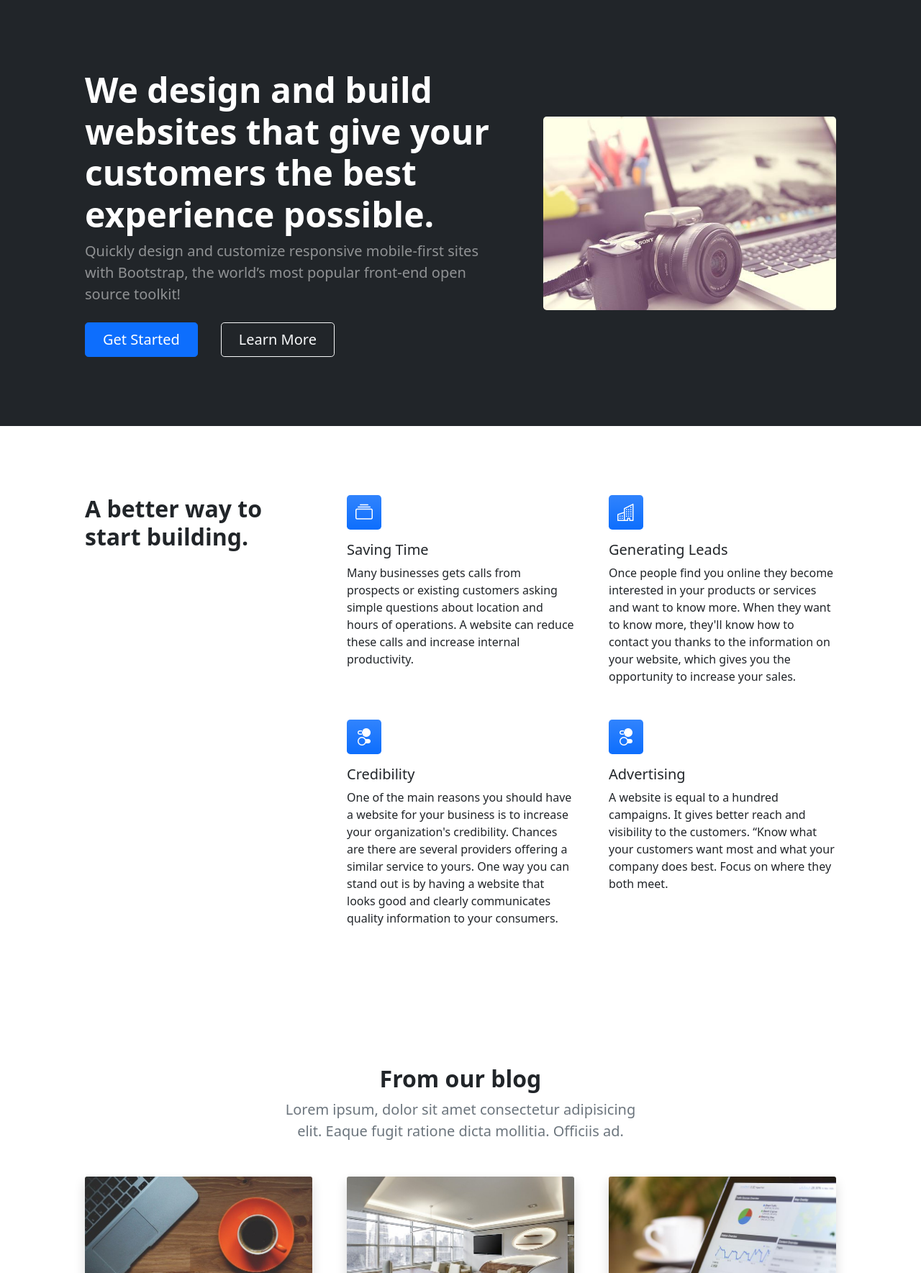
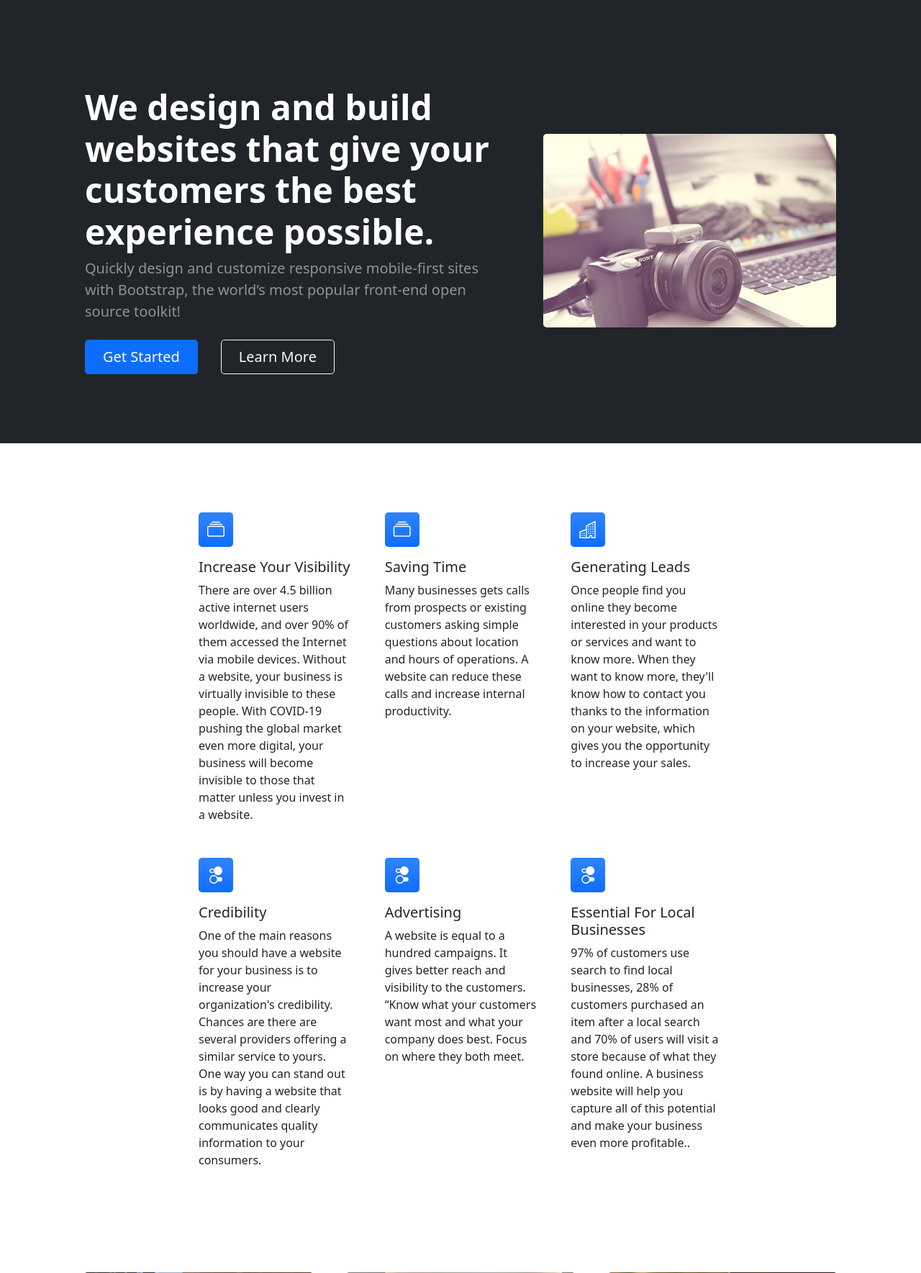
Before and after one commit to mdomeracki231994/mcdev_com, a Django app: page / in a window 1280 px wide. Shown: the part 56-1825 px from the top of the page at 72% size. Run offline with Django 4.2, Linux system fonts and the light colour scheme; grey boxes labelled with a size stand in for pictures from a placeholder-image service; some libraries are stand-ins or nearby versions.

Commit message:
Change wording on home page

```diff
--- a/templates/home/index.html
+++ b/templates/home/index.html
@@ -3,48 +3,85 @@
     {% load static %}
     <!-- Header-->
     <header class="bg-dark py-5">
-            <div class="container px-5">
+        <div class="container px-5"> -->
             <div class="row gx-5 align-items-center justify-content-center">
                 <div class="col-lg-8 col-xl-7 col-xxl-6">
                     <div class="my-5 text-center text-xl-start">
-                            <h1 class="display-5 fw-bolder text-white mb-2">We design and build websites that give your customers the best experience possible.</h1>
-                            <p class="lead fw-normal text-white-50 mb-4">Quickly design and customize responsive mobile-first sites with Bootstrap, the world’s most popular front-end open source toolkit!</p>
+                        <h1 class="display-5 fw-bolder text-white mb-2">We design and build websites that give your
+                            customers the best experience possible.</h1>
+                        <p class="lead fw-normal text-white-50 mb-4">Quickly design and customize responsive
+                            mobile-first sites with Bootstrap, the world’s most popular front-end open source
+                            toolkit!</p>
                         <div class="d-grid gap-3 d-sm-flex justify-content-sm-center justify-content-xl-start">
                             <a class="btn btn-primary btn-lg px-4 me-sm-3" href="#features">Get Started</a>
                             <a class="btn btn-outline-light btn-lg px-4" href="#!">Learn More</a>
                         </div>
                     </div>
                 </div>
-                    <div class="col-xl-5 col-xxl-6 d-none d-xl-block text-center"><img class="img-fluid rounded-3 my-5" src="{% static 'images/home_page_images/keyboard-338505_640.jpeg' %}" alt="..." /></div>
+                <div class="col-xl-5 col-xxl-6 d-none d-xl-block text-center"><img class="img-fluid rounded-3 my-5"
+                                                                                   src="{% static 'images/home_page_images/keyboard-338505_640.jpeg' %}"
+                                                                                   alt="..."/></div>
             </div>
         </div>
     </header>
     <!-- Features section-->
-        <section class="py-5" id="features">
-            <div class="container px-5 my-5">
-                <div class="row gx-5">
-                    <div class="col-lg-4 mb-5 mb-lg-0"><h2 class="fw-bolder mb-0">A better way to start building.</h2></div>
+    <section class="py-5 mt-5" id="features">
+        <div class="container px-10 my-10">
+            <div class="row gx-5 justify-content-around">
                 <div class="col-lg-8">
-                        <div class="row gx-5 row-cols-1 row-cols-md-2">
+                    <div class="row gx-lg-5 row-cols-1 row-cols-lg-3">
                         <div class="col mb-5 h-100">
-                                <div class="feature bg-primary bg-gradient text-white rounded-3 mb-3"><i class="bi bi-collection"></i></div>
-                                <h2 class="h5">Saving Time</h2>
-                                <p class="mb-0">Many businesses gets calls from prospects or existing customers asking simple questions about location and hours of operations.  A website can reduce these calls and increase internal productivity.</p>
+                            <div class="feature bg-primary bg-gradient text-white rounded-3 mb-3"><i
+                                    class="bi bi-collection"></i></div>
+                            <h2 class="h5">Increase Your Visibility</h2>
+                            <p class="mb-0">There are over 4.5 billion active internet users worldwide, and over 90% of
+                                them accessed the Internet via mobile devices.
+
+                                Without a website, your business is virtually invisible to these people. With COVID-19
+                                pushing the global market even more digital, your business will become invisible to
+                                those that matter unless you invest in a website.</p>
                         </div>
                         <div class="col mb-5 h-100">
-                                <div class="feature bg-primary bg-gradient text-white rounded-3 mb-3"><i class="bi bi-building"></i></div>
+                            <div class="feature bg-primary bg-gradient text-white rounded-3 mb-3"><i
+                                    class="bi bi-collection"></i></div>
+                            <h2 class="h5">Saving Time</h2>
+                            <p class="mb-0">Many businesses gets calls from prospects or existing customers asking
+                                simple questions about location and hours of operations. A website can reduce these
+                                calls and increase internal productivity.</p>
+                        </div>
+                        <div class="col mb-5 h-100">
+                            <div class="feature bg-primary bg-gradient text-white rounded-3 mb-3"><i
+                                    class="bi bi-building"></i></div>
                             <h2 class="h5">Generating Leads</h2>
-                                <p class="mb-0">Once people find you online they become interested in your products or services and want to know more.  When they want to know more, they'll know how to contact you thanks to the information on your website, which gives you the opportunity to increase your sales.</p>
+                            <p class="mb-0">Once people find you online they become interested in your products or
+                                services and want to know more. When they want to know more, they'll know how to contact
+                                you thanks to the information on your website, which gives you the opportunity to
+                                increase your sales.</p>
                         </div>
                         <div class="col mb-5 mb-md-0 h-100">
-                                <div class="feature bg-primary bg-gradient text-white rounded-3 mb-3"><i class="bi bi-toggles2"></i></div>
+                            <div class="feature bg-primary bg-gradient text-white rounded-3 mb-3"><i
+                                    class="bi bi-toggles2"></i></div>
                             <h2 class="h5">Credibility</h2>
-                                <p class="mb-0">One of the main reasons you should have a website for your business is to increase your organization's credibility. Chances are there are several providers offering a similar service to yours. One way you can stand out is by having a website that looks good and clearly communicates quality information to your consumers.</p>
+                            <p class="mb-0">One of the main reasons you should have a website for your business is to
+                                increase your organization's credibility. Chances are there are several providers
+                                offering a similar service to yours. One way you can stand out is by having a website
+                                that looks good and clearly communicates quality information to your consumers.</p>
                         </div>
                         <div class="col h-100">
-                                <div class="feature bg-primary bg-gradient text-white rounded-3 mb-3"><i class="bi bi-toggles2"></i></div>
+                            <div class="feature bg-primary bg-gradient text-white rounded-3 mb-3"><i
+                                    class="bi bi-toggles2"></i></div>
                             <h2 class="h5">Advertising</h2>
-                                <p class="mb-0">A website is equal to a hundred campaigns. It gives better reach and visibility to the customers. “Know what your customers want most and what your company does best. Focus on where they both meet.</p>
+                            <p class="mb-0">A website is equal to a hundred campaigns. It gives better reach and
+                                visibility to the customers. “Know what your customers want most and what your company
+                                does best. Focus on where they both meet.</p>
+                        </div>
+                        <div class="col h-100">
+                            <div class="feature bg-primary bg-gradient text-white rounded-3 mb-3"><i
+                                    class="bi bi-toggles2"></i></div>
+                            <h2 class="h5">Essential For Local Businesses</h2>
+                            <p class="mb-0">97% of customers use search to find local businesses, 28% of customers purchased an item after a local search and
+                                70% of users will visit a store because of what they found online. A business website will help you capture all of this potential and make your business
+                                even more profitable..</p>
                         </div>
                     </div>
                 </div>
@@ -56,29 +93,24 @@
         <div class="container px-5 my-5">
             <div class="row gx-5 justify-content-center">
                 <div class="col-lg-8 col-xl-6">
-                        <div class="text-center">
-                            <h2 class="fw-bolder">From our blog</h2>
-                            <p class="lead fw-normal text-muted mb-5">Lorem ipsum, dolor sit amet consectetur adipisicing elit. Eaque fugit ratione dicta mollitia. Officiis ad.</p>
-                        </div>
                 </div>
             </div>
             <div class="row gx-5">
                 <div class="col-lg-4 mb-5">
                     <div class="card h-100 shadow border-0">
-                            <img class="card-img-top" src="{% static 'images/home_page_images/cup-of-coffee-1280537_640.jpeg' %}" alt="..." />
+                        <img class="card-img-top"
+                             src="{% static 'images/home_page_images/cup-of-coffee-1280537_640.jpeg' %}" alt="..."/>
                         <div class="card-body p-4">
-                                <div class="badge bg-primary bg-gradient rounded-pill mb-2">News</div>
-                                <a class="text-decoration-none link-dark stretched-link" href="#!"><h5 class="card-title mb-3">Accessibility</h5></a>
-                                <p class="card-text mb-0">A successful business will always keep their customers’ best interest in mind and plan the business accordingly. But what isthe use of it if they are not reachable from anywhere and at any time? A website is the best way to keep a businessfunctional and lucrative 24/7.</p>
+                            <a class="text-decoration-none link-dark stretched-link" href="#!"><h5
+                                    class="card-title mb-3">Accessibility</h5></a>
+                            <p class="card-text mb-0">A successful business will always keep their customers’ best
+                                interest in mind and plan the business accordingly. But what isthe use of it if they are
+                                not reachable from anywhere and at any time? A website is the best way to keep a
+                                businessfunctional and lucrative 24/7.</p>
                         </div>
                         <div class="card-footer p-4 pt-0 bg-transparent border-top-0">
                             <div class="d-flex align-items-end justify-content-between">
                                 <div class="d-flex align-items-center">
-                                        <img class="rounded-circle me-3" src="" />
-                                        <div class="small">
-                                            <div class="fw-bold">Kelly Rowan</div>
-                                            <div class="text-muted">March 12, 2022 &middot; 6 min read</div>
-                                        </div>
                                 </div>
                             </div>
                         </div>
@@ -86,20 +118,19 @@
                 </div>
                 <div class="col-lg-4 mb-5">
                     <div class="card h-100 shadow border-0">
-                            <img class="card-img-top" src="{% static 'images/home_page_images/office-730681_640.jpeg' %}" alt="..." />
+                        <img class="card-img-top" src="{% static 'images/home_page_images/office-730681_640.jpeg' %}"
+                             alt="..."/>
                         <div class="card-body p-4">
-                                <div class="badge bg-primary bg-gradient rounded-pill mb-2">Media</div>
-                                <a class="text-decoration-none link-dark stretched-link" href="#!"><h5 class="card-title mb-3">Announcements</h5></a>
-                                <p class="card-text mb-0">Since your website is on 24/7, it's easy to post updates and announcements to your customers. It's a way to keep them up to date on everything that you're doing. When something is particularly relevant to them, it increases the chance of you being able to upsell them.</p>
+                            <a class="text-decoration-none link-dark stretched-link" href="#!"><h5
+                                    class="card-title mb-3">Announcements</h5></a>
+                            <p class="card-text mb-0">Since your website is on 24/7, it's easy to post updates and
+                                announcements to your customers. It's a way to keep them up to date on everything that
+                                you're doing. When something is particularly relevant to them, it increases the chance
+                                of you being able to upsell them.</p>
                         </div>
                         <div class="card-footer p-4 pt-0 bg-transparent border-top-0">
                             <div class="d-flex align-items-end justify-content-between">
                                 <div class="d-flex align-items-center">
-                                        <img class="rounded-circle me-3" src="https://dummyimage.com/40x40/ced4da/6c757d" alt="..." />
-                                        <div class="small">
-                                            <div class="fw-bold">Josiah Barclay</div>
-                                            <div class="text-muted">March 23, 2022 &middot; 4 min read</div>
-                                        </div>
                                 </div>
                             </div>
                         </div>
@@ -107,19 +138,20 @@
                 </div>
                 <div class="col-lg-4 mb-5">
                     <div class="card h-100 shadow border-0">
-                            <img class="card-img-top" src="{% static 'images/home_page_images/digital-marketing-1433427_640.jpeg' %}" alt="..." />
+                        <img class="card-img-top"
+                             src="{% static 'images/home_page_images/digital-marketing-1433427_640.jpeg' %}" alt="..."/>
                         <div class="card-body p-4">
-                                <div class="badge bg-primary bg-gradient rounded-pill mb-2">News</div>
-                                <a class="text-decoration-none link-dark stretched-link" href="#!"><h5 class="card-title mb-3">Increasing Traffic</h5></a>
-                                <p class="card-text mb-0">Once you're online and have an SEO-optimized website, you have a chance of showing up in Google search results. This means that when people are searching for a product or service, there is a chance your website will show up in the results. This gives you the opportunity to drastically increase your customer base.</p>
+                            <a class="text-decoration-none link-dark stretched-link" href="#!"><h5
+                                    class="card-title mb-3">Increasing Traffic</h5></a>
+                            <p class="card-text mb-0">Once you're online and have an SEO-optimized website, you have a
+                                chance of showing up in Google search results. This means that when people are searching
+                                for a product or service, there is a chance your website will show up in the results.
+                                This gives you the opportunity to drastically increase your customer base.</p>
                         </div>
                         <div class="card-footer p-4 pt-0 bg-transparent border-top-0">
                             <div class="d-flex align-items-end justify-content-between">
                                 <div class="d-flex align-items-center">
-                                        <img class="rounded-circle me-3" src="https://dummyimage.com/40x40/ced4da/6c757d" alt="..." />
                                     <div class="small">
-                                            <div class="fw-bold">Evelyn Martinez</div>
-                                            <div class="text-muted">April 2, 2022 &middot; 10 min read</div>
                                     </div>
                                 </div>
                             </div>
@@ -138,8 +170,11 @@
                         <div class="input-group mb-2">
                             <form method="post" action='{% url 'thankyou' %}'>
                                 {% csrf_token %}
-                                    <input name="signup" class="form-control" type="text" placeholder="Email address..." aria-label="Email address..." aria-describedby="button-newsletter" />
-                                    <button class="btn btn-outline-light mt-3" id="button-newsletter" type="submit">Sign up</button>
+                                <input name="signup" class="form-control" type="text" placeholder="Email address..."
+                                       aria-label="Email address..." aria-describedby="button-newsletter"/>
+                                <button class="btn btn-outline-light mt-3" id="button-newsletter" type="submit">Sign
+                                    up
+                                </button>
                             </form>
                         </div>
                         <div class="small text-white-50">We care about privacy, and will never share your data.</div>
```
Lines whose indentation alone changed are shown as unchanged.
